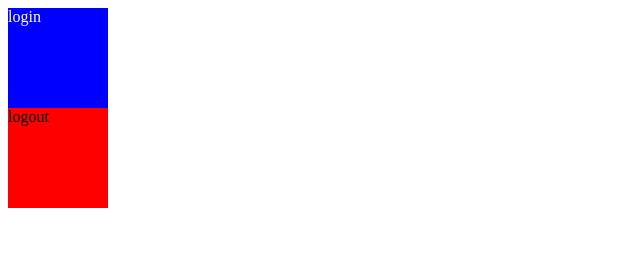
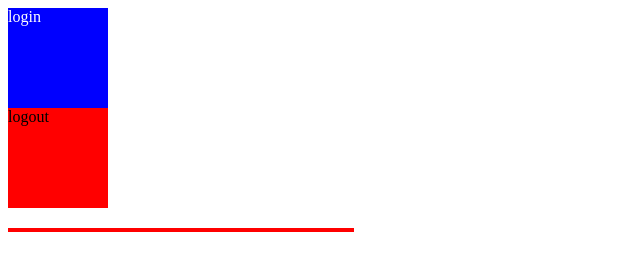
Before and after one commit to amcd1443/facesmash, a plain HTML site: page index.html in a window 1280 px wide. Shown: the whole page, without its empty margins (0-640 px from the left). Drawn offline with nearby package versions, Linux system fonts and the light colour scheme.

```diff
--- a/index.html
+++ b/index.html
@@ -1,8 +1,8 @@
 
 <!--
 homework = the ones that are undefinded, why are they undefinded, and then change it to something else that is more descriptive, about the post, title, time, date, something; They are undefined bc FB does not recognize them
-what to do with facebook API;
-add styling to the site and posts; kind of done
+what to do with facebook API; huh?
+add styling to the site and posts; done, it sucks and looks terrible, but done :b
 hide the logout button before you login; done
 -->
 
@@ -44,6 +44,7 @@
 			  		console.log("not logged in")
 			  		$("#loginbutton").show();
 			  		$("#logoutbutton").hide();
+			  		$("#friendslist").hide();
 			  }
 
 		}
@@ -51,6 +52,7 @@
 		function removeLoginButton() {
 			$("#loginbutton").hide();
 			$("#logoutbutton").show(); // i know this is wrong to have here, just having it here now "works" and just wanted to show progress
+			$("#friendslist").show();
 		}
 
 		function logoutClickFunction() {
@@ -83,9 +85,16 @@
 			        for (var i = 0; i < postsLength; i++) {
 			        	var post = posts[i];
 			        	var postText = post.story;
+			        	//var postMessage = post.message;
 			        	var html = "<li>" + postText + "</li>";
+			        	//var html2 = "<li>" + postMessage + "</li>";
 			        	$("#friendslist").append(html);
+			        	//$("#friendslist").append(html2);
 			        	console.log("post");
+			        	if (post.message) {
+			        		console.log("THIS WORKS!!!")
+			        	}
+
 			        }
 				}
     		});
--- a/style.css
+++ b/style.css
@@ -15,8 +15,10 @@
 #friendslist {
 	font: "Times New Roman";
 	color: green;
-	font-size: 10pt;
+	font-size: 15pt;
 	width: 300px;
-	border: 1px blue;
+	border-style: solid;
+    border-width: 1px 3px 3px 3px;
+    border-color: red;
 
 }
```
